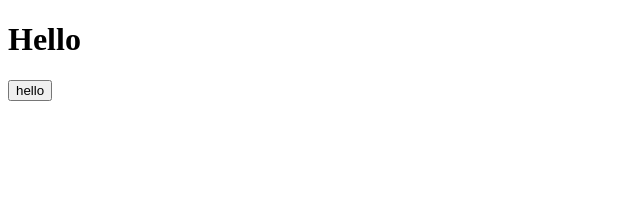
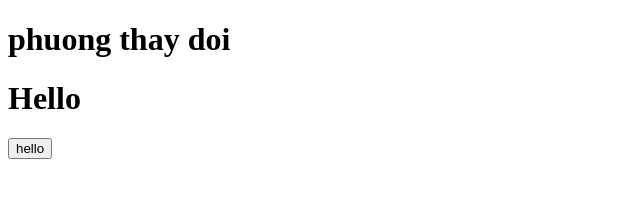
Before and after one commit to phuongdo2004/Group, a plain HTML site: page hello.html in a window 1280 px wide. Shown: the whole page, without its empty margins (0-640 px from the left). Drawn offline with Linux system fonts and the light colour scheme.

Commit message:
Update hello.html

```diff
--- a/hello.html
+++ b/hello.html
@@ -6,6 +6,8 @@
   <title>Document</title>
 </head>
 <body>
+  <h1> phuong thay doi
+  </h1>
   <h1>Hello</h1>
   <button>hello</button>
 </body>
```
